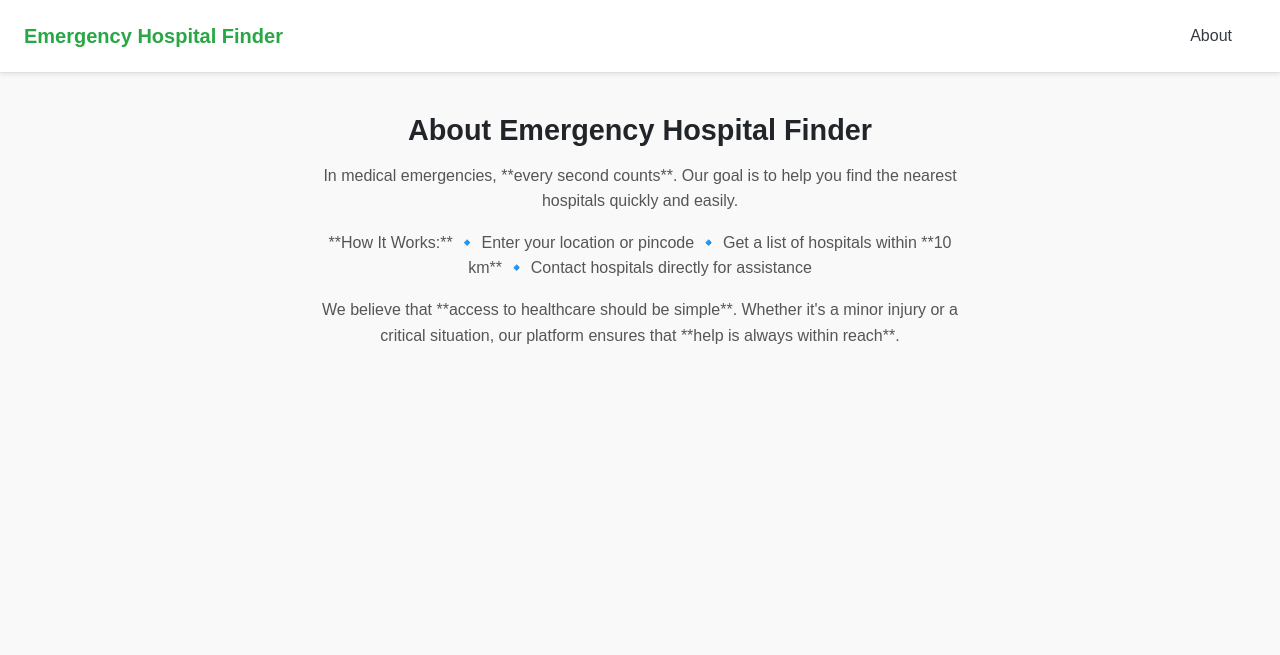
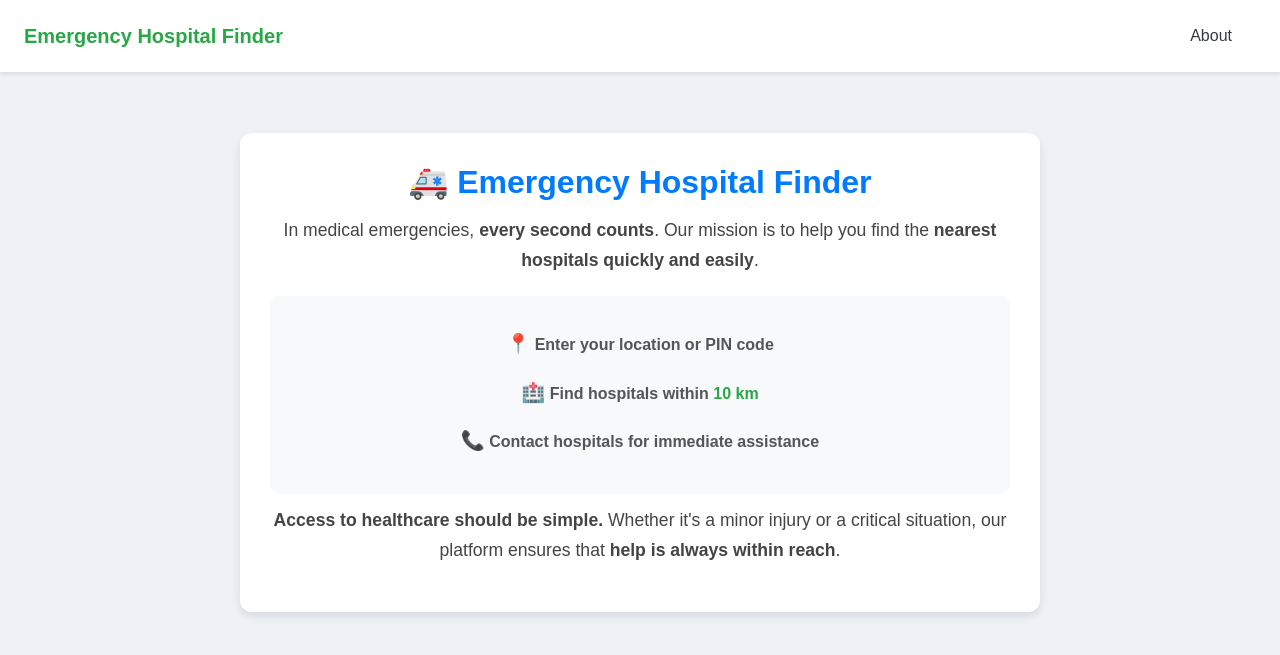
Before and after one commit to therealyash/Emergency-Hospital-Finder, a Django app: page /about/ in a window 1280 px wide. Shown: the top 655 px of the page. Run offline with Django 3.2, Linux system fonts and the light colour scheme.

Commit message:
feat: updated about page

```diff
--- a/config/settings.py
+++ b/config/settings.py
@@ -36,6 +36,8 @@ MIDDLEWARE = [
     "django.contrib.auth.middleware.AuthenticationMiddleware",
     "django.contrib.messages.middleware.MessageMiddleware",
     "django.middleware.clickjacking.XFrameOptionsMiddleware",
+
+    "allauth.account.middleware.AccountMiddleware",
 ]
 
 ROOT_URLCONF = "config.urls"
--- a/templates/pages/about.html
+++ b/templates/pages/about.html
@@ -8,45 +8,75 @@
 <style>
     /* General Styles */
     body {
-        background-color: #f9f9f9;
-        font-family: Arial, sans-serif;
+        background-color: #eef2f7;
+        font-family: "Poppins", sans-serif;
         color: #333;
     }
 
-    .container {
-        max-width: 700px;
-        margin: 40px auto;
+    .about-container {
+        max-width: 800px;
+        margin: 60px auto;
+        background: #ffffff;
+        padding: 30px;
+        border-radius: 12px;
+        box-shadow: 0 4px 10px rgba(0, 0, 0, 0.1);
         text-align: center;
     }
 
     h1 {
-        font-size: 1.8rem;
-        font-weight: bold;
-        color: #212529;
+        font-size: 2rem;
+        font-weight: 600;
+        color: #007bff;
+        margin-bottom: 15px;
     }
 
     p {
+        font-size: 1.1rem;
+        line-height: 1.7;
+        color: #444;
+        margin-top: 12px;
+    }
+
+    .features {
+        margin-top: 20px;
+        padding: 20px;
+        background: #f8f9fa;
+        border-radius: 10px;
+    }
+
+    .features p {
         font-size: 1rem;
-        line-height: 1.6;
         color: #555;
-        margin-top: 15px;
     }
+
+    .highlight {
+        font-weight: 600;
+        color: #28a745;
+    }
+
+    .emoji {
+        font-size: 1.2rem;
+    }
+
 </style>
 
-<div class="container">
-    <h1>About Emergency Hospital Finder</h1>
+<div class="about-container">
+    <h1>🚑 Emergency Hospital Finder</h1>
     <p>
-        In medical emergencies, **every second counts**. Our goal is to help you find the nearest hospitals quickly and easily.
+        In medical emergencies, <strong>every second counts</strong>.
+        Our mission is to help you find the <strong>nearest hospitals quickly and easily</strong>.
     </p>
+
+    <div class="features">
+        <p><span class="emoji">📍</span> <strong>Enter your location or PIN code</strong></p>
+        <p><span class="emoji">🏥</span> <strong>Find hospitals within <span class="highlight">10 km</span></strong></p>
+        <p><span class="emoji">📞</span> <strong>Contact hospitals for immediate assistance</strong></p>
+    </div>
+
     <p>
-        **How It Works:**
-        🔹 Enter your location or pincode
-        🔹 Get a list of hospitals within **10 km**
-        🔹 Contact hospitals directly for assistance
-    </p>
-    <p>
-        We believe that **access to healthcare should be simple**. Whether it's a minor injury or a critical situation,
-        our platform ensures that **help is always within reach**.
+        <strong>Access to healthcare should be simple.</strong>
+        Whether it's a minor injury or a critical situation,
+        our platform ensures that <strong>help is always within reach</strong>.
     </p>
 </div>
 
```
Also changed, not shown: djauth.sqlite3, 1 other file.
